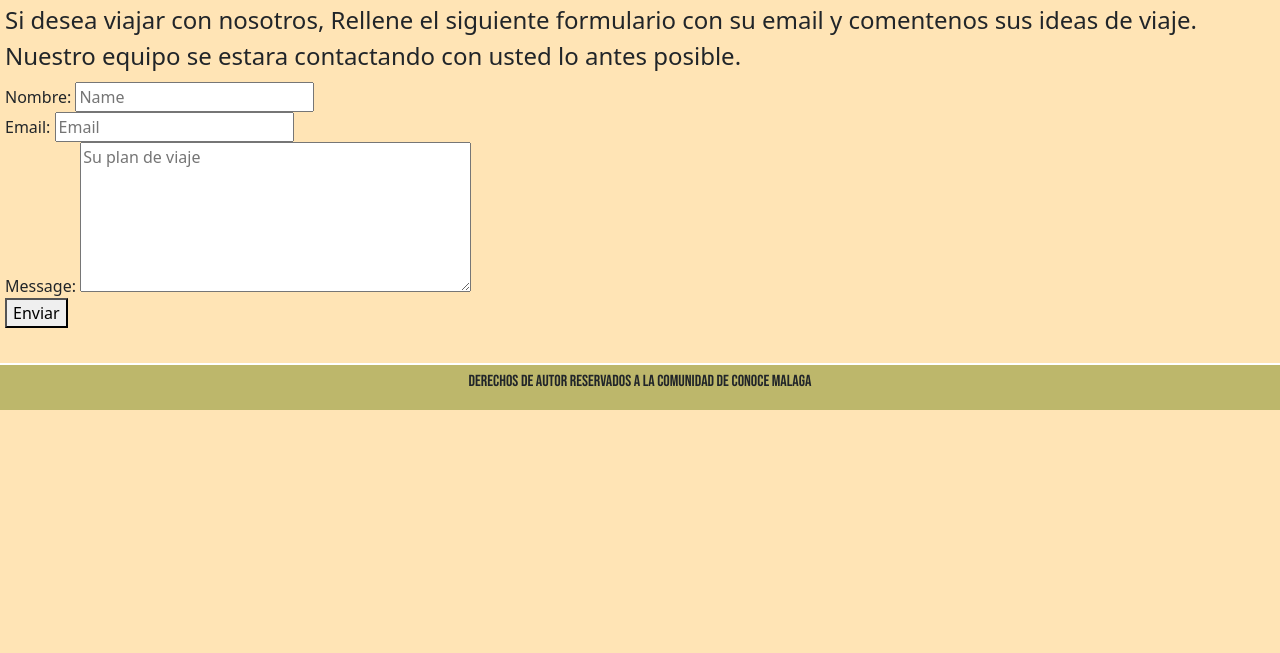
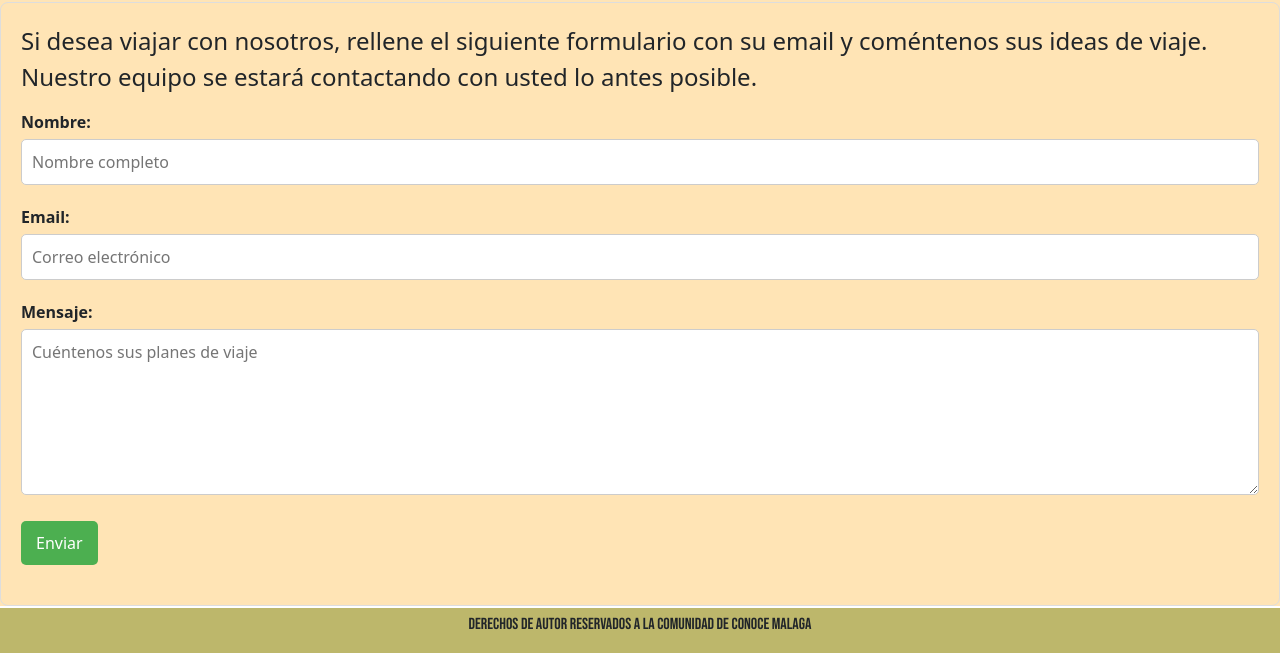
Before and after one commit to juancastro15/PreEntrega3-CastroMartinez-JuanCarlos, a website: page Paginas/contacto.html in a window 1280 px wide. Shown: the part 244-897 px from the top of the page. Before the commit the page ends 800 px from the top, so only its background shows below. Drawn offline with nearby package versions, Linux system fonts and the light colour scheme.

Commit message:
finalizamos el ultimo sass de html

```diff
--- a/Paginas/contacto.html
+++ b/Paginas/contacto.html
@@ -65,24 +65,25 @@
             <h2>Contactanos</h2>
             <form>
                 <fieldset>
-                    <legend class="contacttext">Si desea viajar con nosotros, Rellene el siguiente formulario con su email y comentenos sus ideas de viaje. Nuestro equipo se estara contactando con usted lo antes posible.</legend>
-                    <div class="name">
+                    <legend class="contacttext">Si desea viajar con nosotros, rellene el siguiente formulario con su email y coméntenos sus ideas de viaje. Nuestro equipo se estará contactando con usted lo antes posible.</legend>
+
+                    <div class="form-group">
                         <label for="name">Nombre:</label>
-                        <input type="text" id="name" placeholder="Name" class="nameinput" required>
+                        <input type="text" id="name" placeholder="Nombre completo" class="input-field" required>
                     </div>
 
-                    <div class="email">
+                    <div class="form-group">
                         <label for="email">Email:</label>
-                        <input type="email" id="email" placeholder="Email" class="emailinput" required>
+                        <input type="email" id="email" placeholder="Correo electrónico" class="input-field" required>
                     </div>
 
-                    <div class="message">
-                        <label for="textarea">Message:</label>
-                        <textarea id="textarea" placeholder="Su plan de viaje" class="messageinput" rows="6" cols="40" required></textarea>
+                    <div class="form-group">
+                        <label for="textarea">Mensaje:</label>
+                        <textarea id="textarea" placeholder="Cuéntenos sus planes de viaje" class="input-field" rows="6" required></textarea>
                     </div>
 
-                    <div class="formbuttondiv">
-                        <button class="formbutton">Enviar</button>
+                    <div class="form-group">
+                        <button class="submit-button">Enviar</button>
                     </div>
                 </fieldset>
             </form>
--- a/scss/_contacto.scss
+++ b/scss/_contacto.scss
@@ -61,24 +61,57 @@
 }
 
 .form-p {
-    padding-bottom: 30px;
-
     .contact {
-
         h2 {
-            font-family: "Lilita One", sans-serif;
-            margin: 10px;
+            margin-bottom: 20px;
         }
 
         form {
-            margin: 5px;
+            fieldset {
+                margin: 0;
+                padding: 20px;
+                border: 1px solid #ddd;
+                border-radius: 8px;
 
-            fieldset {
+                legend {
+                    margin-bottom: 15px;
+                }
 
+                .form-group {
+                    margin-bottom: 20px;
+
+                    label {
+                        display: block;
+                        margin-bottom: 5px;
+                        font-weight: bold;
+                    }
+
+                    .input-field {
+                        width: 100%;
+                        padding: 10px;
+                        border: 1px solid #ccc;
+                        border-radius: 5px;
+                    }
+                }
+
+                .submit-button {
+                    background-color: #4CAF50;
+                    color: white;
+                    padding: 10px 15px;
+                    border: none;
+                    border-radius: 5px;
+                    cursor: pointer;
+                    font-size: 16px;
+
+                    &:hover {
+                        background-color: #45a049;
+                    }
+                }
             }
         }
     }
 }
+
 
 .limit-ft {
     display: flex;
```
Also changed, not shown: css/style.css, 1 other file.
